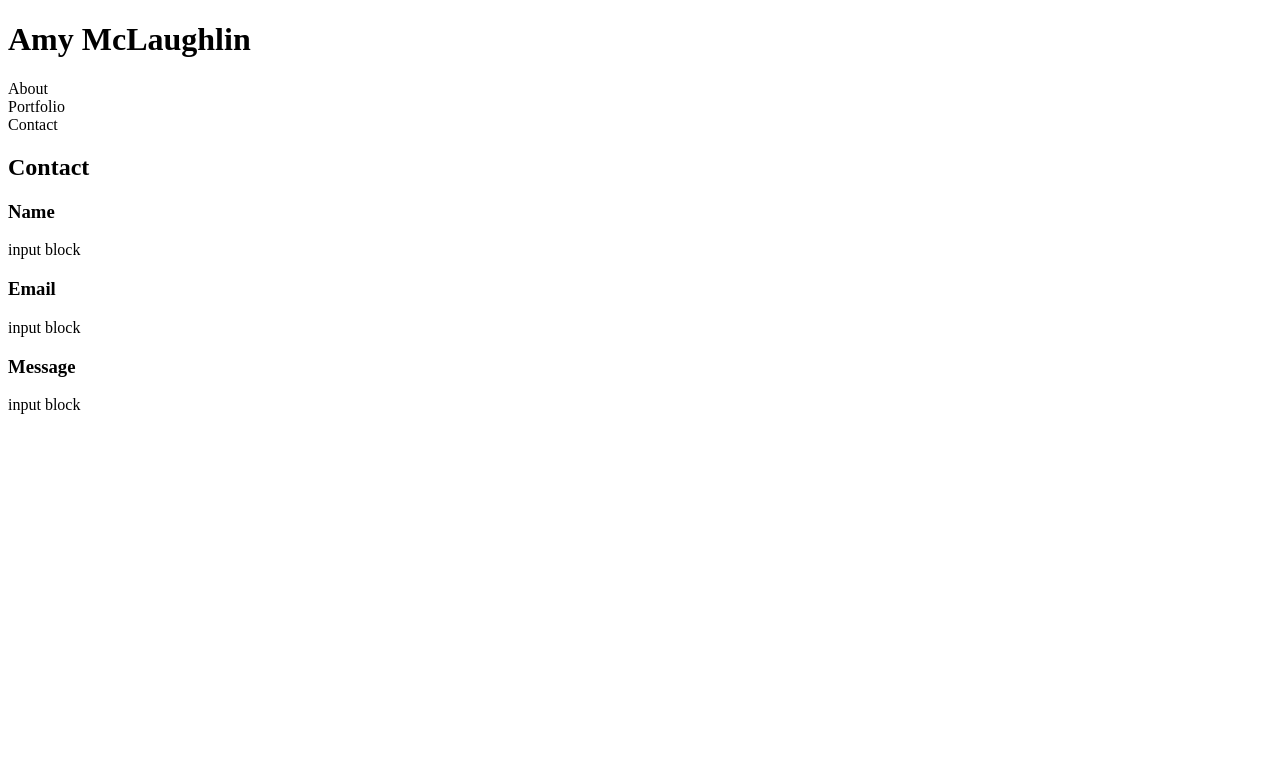
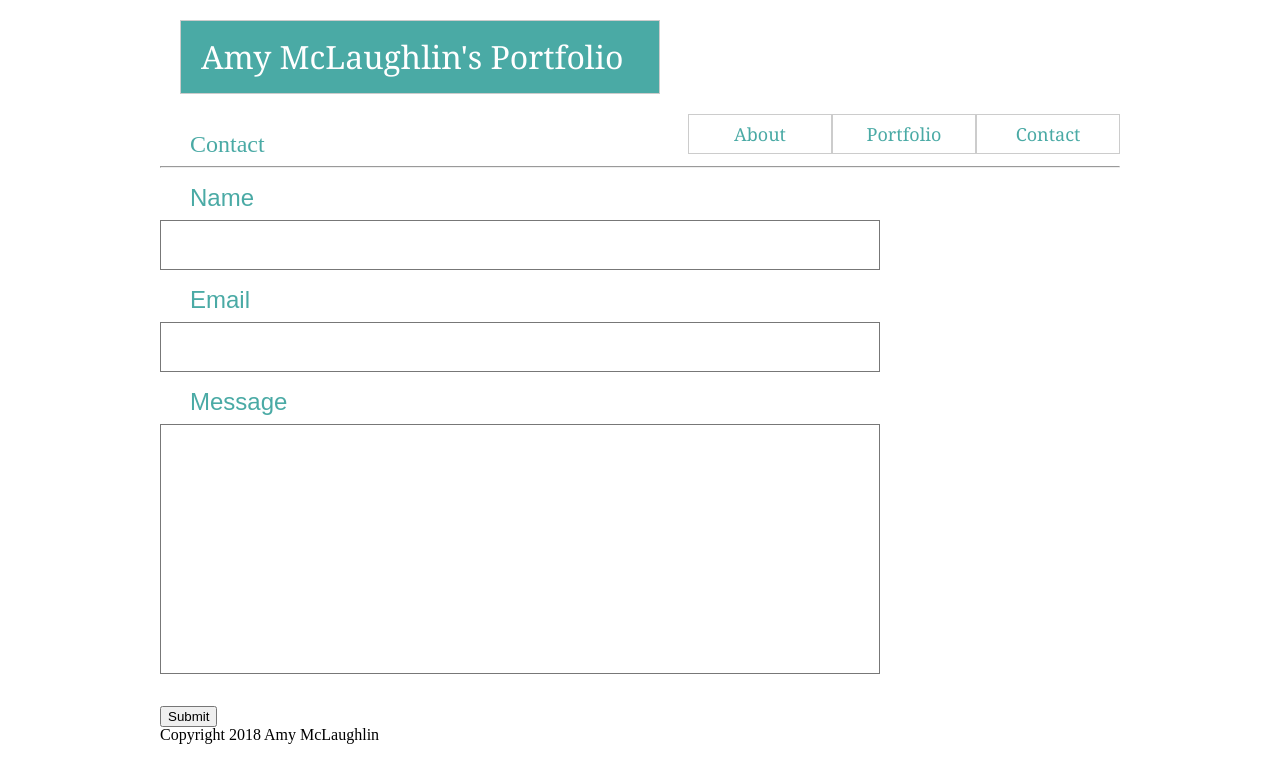
Before and after one commit to AB-McLaughlin/Basic_portfolio, a plain HTML site: page contact.html in a window 1280 px wide. Drawn offline with Linux system fonts and the light colour scheme.

Commit message:
Updated 03/17/18 final

```diff
--- a/assets/css/style.css
+++ b/assets/css/style.css
@@ -1,85 +1,104 @@
 * {box-sizing: border-box;
-  text-align: center;
+
 
 }
 
 body{
+    width:960px;
     margin: 0 auto;
-    width: 960px;
-
-
+    background-image:"https://www.toptal.com/designers/subtlepatterns/?s=spiration";
 }
 
 #container{
     background:#ffffff;
-    border: 1px solid #cccccc;
-    width: 960px;
-    font-family:Georgia, 'Times New Roman', Times, serif;
 
 }
 
-#header{
+h1{
     background-color:#4aaaa5;
     border:1px solid #cccccc;
     color:#ffffff;
-    font-size:36px;
-    width:480px;
+    font-size:32px;
+    width:50%;
+    Height:100%;
+    padding: 20px;
+    margin: 20px;
+    font-family: Georgia, 'Times New Roman', Times, serif;
     float:left;
-    Height:78px;
-    padding: 20px;
-
 }
 
-#navbar{
-    width: 480px;
+.navbar{
     clear:both;
-    height:249px;
-    font-size:18px;
-
+    height:100%;
 }
 
-#navbar ul{
-    margin:0;
-    padding:0;
-    list-style-type:none;
-
+#About{
+    float:right;
+    width: 15%;
+    height: 100%;
+    color: #4aaaa5;
+    font-size:18px;
+    font-family: Georgia, 'Times New Roman', Times, serif;
+    text-align: center;
+    padding: 10px;
+    border:1px solid #cccccc;
 }
 
-#navbar ul li{
-    float: right;
-    padding-bottom: 20px;
-    color:#4aaaa5;
-    width: 480PX;
-    clear:both;
-    display:block;
-
+#Portfolio{
+    float:right;
+    width: 15%;
+    color: #4aaaa5;
+    font-size:18px;
+    font-family: Georgia, 'Times New Roman', Times, serif;
+    text-align: center;
+    padding: 10px;
+    border:1px solid #cccccc;
 }
 
-#content{
+#Contact{
+    float:right;
+    width: 15%;
+    color: #4aaaa5;
+    font-size:18px;
+    font-family: Georgia, 'Times New Roman', Times, serif;
+    text-align: center;
+    padding: 10px;
+    border:1px solid #cccccc;
+}
+
+hr{
+    color:#777777;
+}
+.content{
     background:#ffffff;
     border:#dddddd;
     color:#777777;
-    font-family: Arial, Helvetica, sans-serif;
-    width: 100%;
-}
-
-#conheader{
-    color:#4aaaa5;
     width: 100%;
 
 }
 
+h2{
+    color:#4aaaa5;
+    width: 100%;
+    padding: 8px 10px 0px 20px;
+    margin: 10px;
+    font-size: 24px;
+
+}
+
 #image{
-    float:left;
-    padding: 15px;
+    float: left;
+    padding: 10px;
     margin: 10px;
 
 }
 
 .p{
-    text-align: left;
-    padding: 25px;
-    margin:0px;
+    color:#777777;
+    padding: 15px;
+    margin: 0px;
+    line-height:22px;
+    font-family: Arial, Helvetica, sans-serif;
 
 
 }
@@ -87,4 +106,65 @@ body{
 #footer{
     background: #666666;
     width: 100%;
+    padding: 20px;
 }
+
+#wrap{
+    background:#ffffff;
+    border:#dddddd;
+    color:#777777;
+    width: 960px;
+}
+
+#contactme{
+    background:#ffffff;
+    border:#dddddd;
+    color:#777777;
+    width: 25%;
+}
+
+h3{
+    color:#4aaaa5;
+    width: 100%;
+    padding: 8px 10px 0px 20px;
+    margin: 10px;
+    font-size: 24px;
+    font-family: Arial, Helvetica, sans-serif;
+}
+
+#input{
+
+    border: 1px solid #777777;
+    width:75%;
+    height: 50px;
+}
+
+#input2{
+
+    border: 1px solid #777777;
+    width:75%;
+    height: 50px;
+}
+
+#input3{
+
+    border: 1px solid #777777;
+    width:75%;
+    height: 250px;
+}
+
+.button{
+
+    background: #4aaaa5;
+    color:#ffffff;
+    padding: 10px;
+
+}
+
+footer1{
+    background: #666666;
+    color:#ffffff;
+    width: 960;
+    height:50px;
+    padding: 20px;
+}
--- a/contact.html
+++ b/contact.html
@@ -4,24 +4,42 @@
     <meta charset="UTF-8">
     <meta name="viewport" content="width=device-width, initial-scale=1.0">
     <meta http-equiv="X-UA-Compatible" content="ie=edge">
+    <link rel="stylesheet" href="assets/css/reset.css">
+    <link rel="stylesheet" href="assets/css/style.css">
     <title>Amy McLaughlin's Contact Page</title>
 </head>
 <body>
-        <header><h1>Amy McLaughlin</h1>
-            <div>About</div>
-            <div>Portfolio</div>
-            <div>Contact</div>
-        </header>
+         <!--HEADER-->
+         <h1>Amy McLaughlin's Portfolio</h1>
+         <!--NAVBAR-->
+<div class="navbar">
+ <div id="Contact"><p>Contact</p></div>
+ <div id="Portfolio"><p>Portfolio</p></div>
+ <div id="About"><p>About</p></div>
+</div>
 
+
+    <div id="wrap"></div>
         <h2>Contact</h2>
+        <hr>
 
         <h3>Name</h3>
-        <div>input block</div>
+        <div id=input></div>
 
         <h3>Email</h3>
-        <div>input block</div>
+        <div id=input2></div>
 
         <h3>Message</h3>
-        <div>input block</div>
+        <div id=input3></div>
+        <br>
+        <br>
+
+        <button type="button" >Submit</button>
+
+     <div id="contactme"></div>
+     <!--Here I would code links to my social media, if I had social media to link to :-)-->
+
+     <footer><p>Copyright 2018 Amy McLaughlin</p></footer>
+
 </body>
 </html>
```
Also changed, not shown: index.html (+21 -13 lines), assets/images/Placeholder image.txt (deleted), assets/images/Placeholder portrait.jpg (added).
